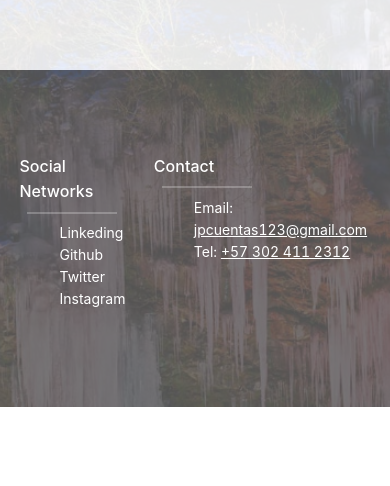
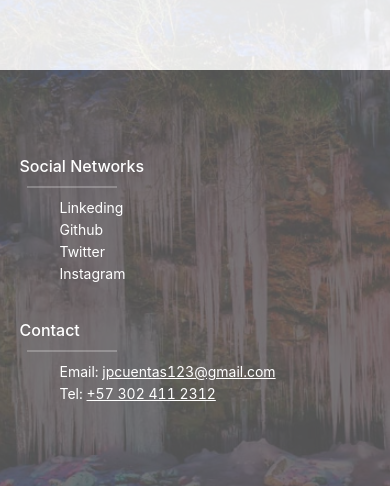
Before and after one commit to jpcuentas123/portfolio, a React (Create React App) app: page /contact in a window 390 px wide. Shown: the part 855-1341 px from the top of the page. Before the commit the page ends 1262 px from the top, so only its background shows below. Built offline with nearby package versions, Linux system fonts and the light colour scheme; no server answers.

Commit message:
fix(footer): footer responsive

```diff
--- a/src/ui/Home/S_Footer.js
+++ b/src/ui/Home/S_Footer.js
@@ -3,6 +3,9 @@ import styled from "styled-components";
 const FooterSection = styled.section`
     height: 40vh;
     background-color: hsla(0, 0%, 38%, 0.85);
+    @media only screen and (max-width: 768px) {
+        height: auto;
+    }
 `;
 
 const FooterContent = styled.section`
@@ -37,6 +40,10 @@ const FooterContent = styled.section`
         color: #Fdfdfd2d;
         text-decoration: underline;
     }
+    @media only screen and (max-width: 768px) {
+      flex-direction: column;
+      padding-bottom: 10vh;
+    }
 `
 
 const LineFooter = styled.div`
```
